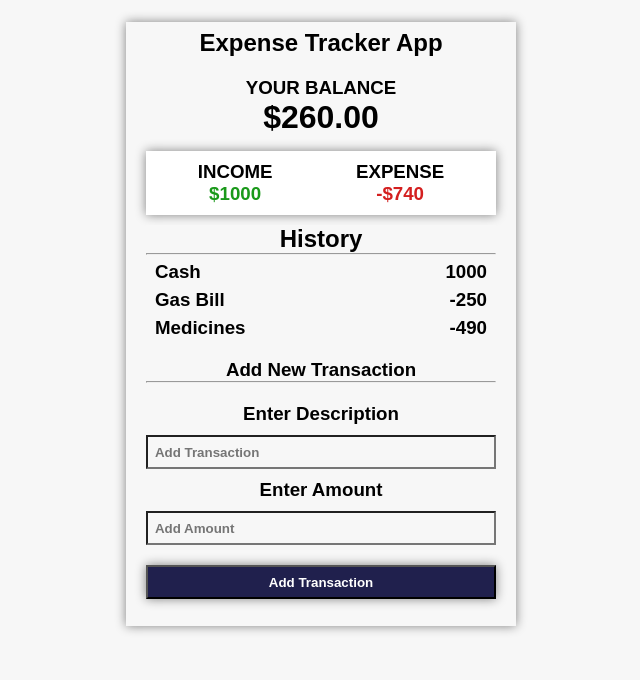
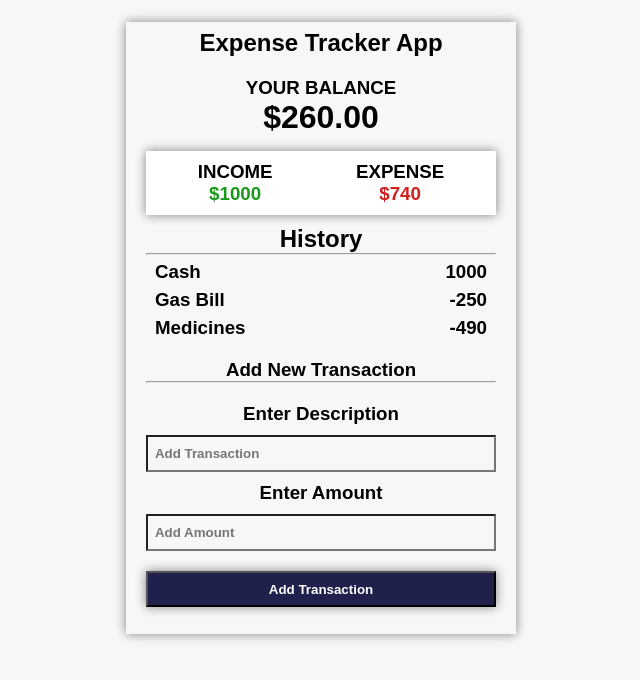
Before and after one commit to AhmedShaykh/Expense-Tracker-App-With-React.JS, a React (Create React App) app: page / in a window 1280 px wide. Shown: the top 680 px of the page, without its empty margins (319-959 px from the left). Built offline with nearby package versions, Linux system fonts and the light colour scheme; the HTML template or start-up script is replaced by a standard one.

Commit message:
It's Time To Push !

```diff
--- a/src/App.css
+++ b/src/App.css
@@ -90,10 +90,11 @@
   font-weight: bolder;
   width: 100%;
   cursor: pointer;
-  height: 34px;
+  height: 36px;
   box-shadow: 0 0 10px grey;
 }
 
 .transaction-form input {
   margin: 10px 0;
+  height: 37px;
 }
--- a/src/Components/AccountDetails.jsx
+++ b/src/Components/AccountDetails.jsx
@@ -7,7 +7,7 @@ function AccountDetails() {
             </div>
             <div>
             <h3 className="target">EXPENSE <br />
-            <span className="red">-$740</span></h3>
+            <span className="red">$740</span></h3>
             </div>
         </div>
     )
```
